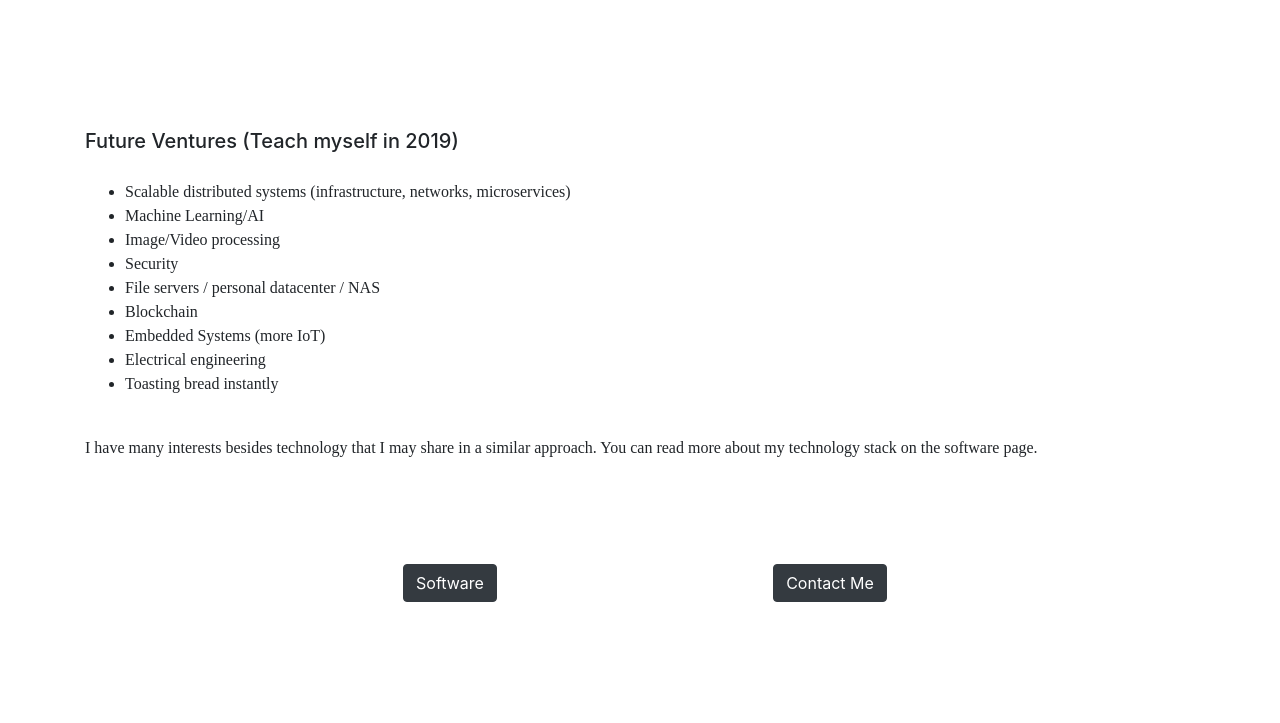
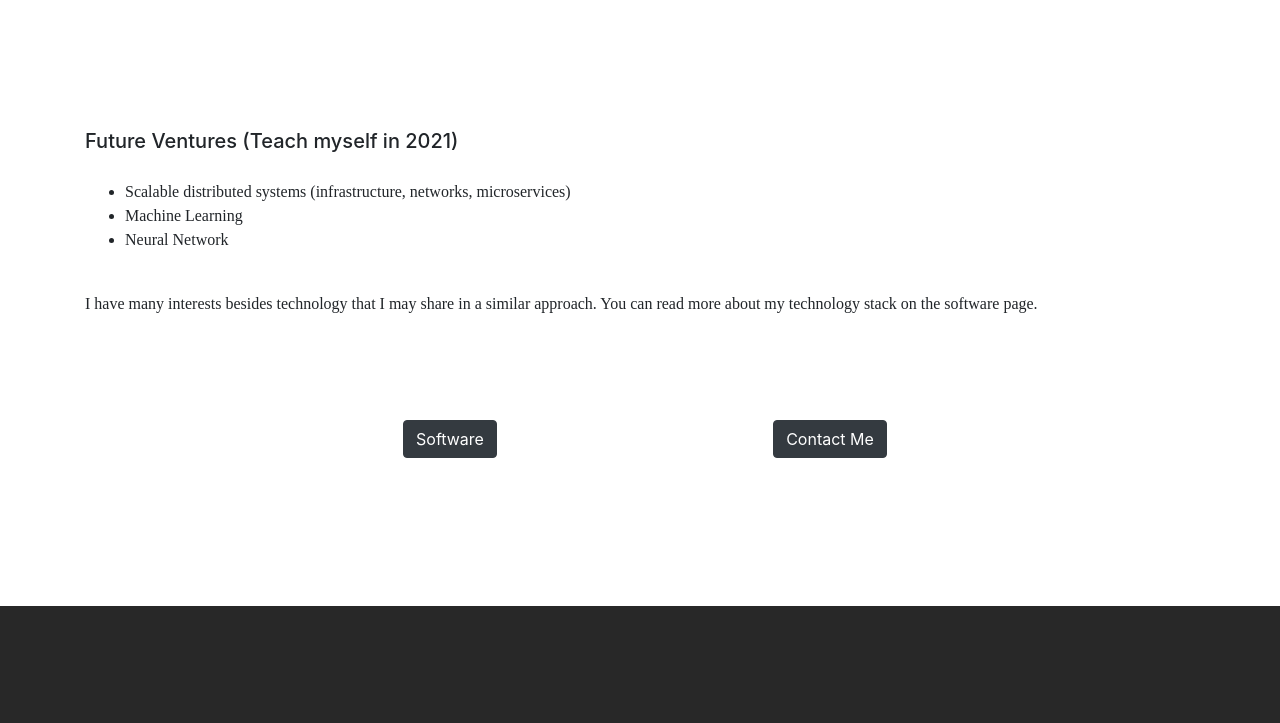
Before and after one commit to olekoester/olekoester.github.io, a plain HTML site: page index.html in a window 1280 px wide. Shown: the part 1640-2363 px from the top of the page. Drawn offline with nearby package versions, Linux system fonts and the light colour scheme; a script that the page names is missing; a web font is replaced by a local one.

Commit message:
Update index.html

```diff
--- a/index.html
+++ b/index.html
@@ -738,18 +738,12 @@
 					</div>
 				</div>
 				<div class="jsx-617733361 container">
-					<h5 class="jsx-617733361 h5spacing">Future Ventures (Teach myself in 2019)</h5>
+					<h5 class="jsx-617733361 h5spacing">Future Ventures (Teach myself in 2021)</h5>
 					<ul class="jsx-617733361">
 						<li class="jsx-617733361">Scalable distributed systems (infrastructure, networks, microservices)
 						</li>
-						<li class="jsx-617733361">Machine Learning/AI</li>
-						<li class="jsx-617733361">Image/Video processing</li>
-						<li class="jsx-617733361">Security</li>
-						<li class="jsx-617733361">File servers / personal datacenter / NAS</li>
-						<li class="jsx-617733361">Blockchain</li>
-						<li class="jsx-617733361">Embedded Systems (more IoT)</li>
-						<li class="jsx-617733361">Electrical engineering</li>
-						<li class="jsx-617733361">Toasting bread instantly</li>
+						<li class="jsx-617733361">Machine Learning</li>
+						<li class="jsx-617733361">Neural Network</li>
 					</ul><br class="jsx-617733361" />
 					<p class="jsx-617733361">I have many interests besides technology that I may share in a similar
 						approach. You can read more about my technology stack on the software page.</p><br
```
